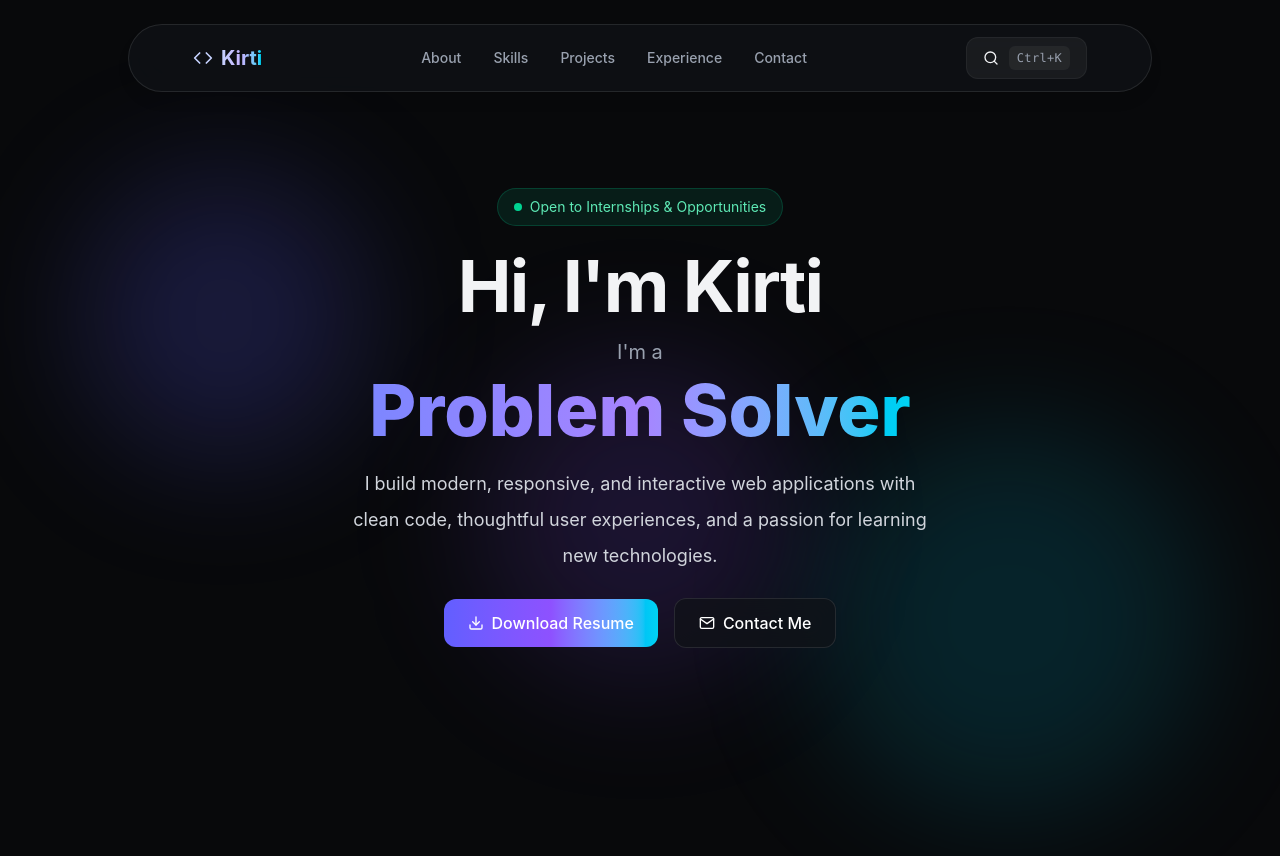
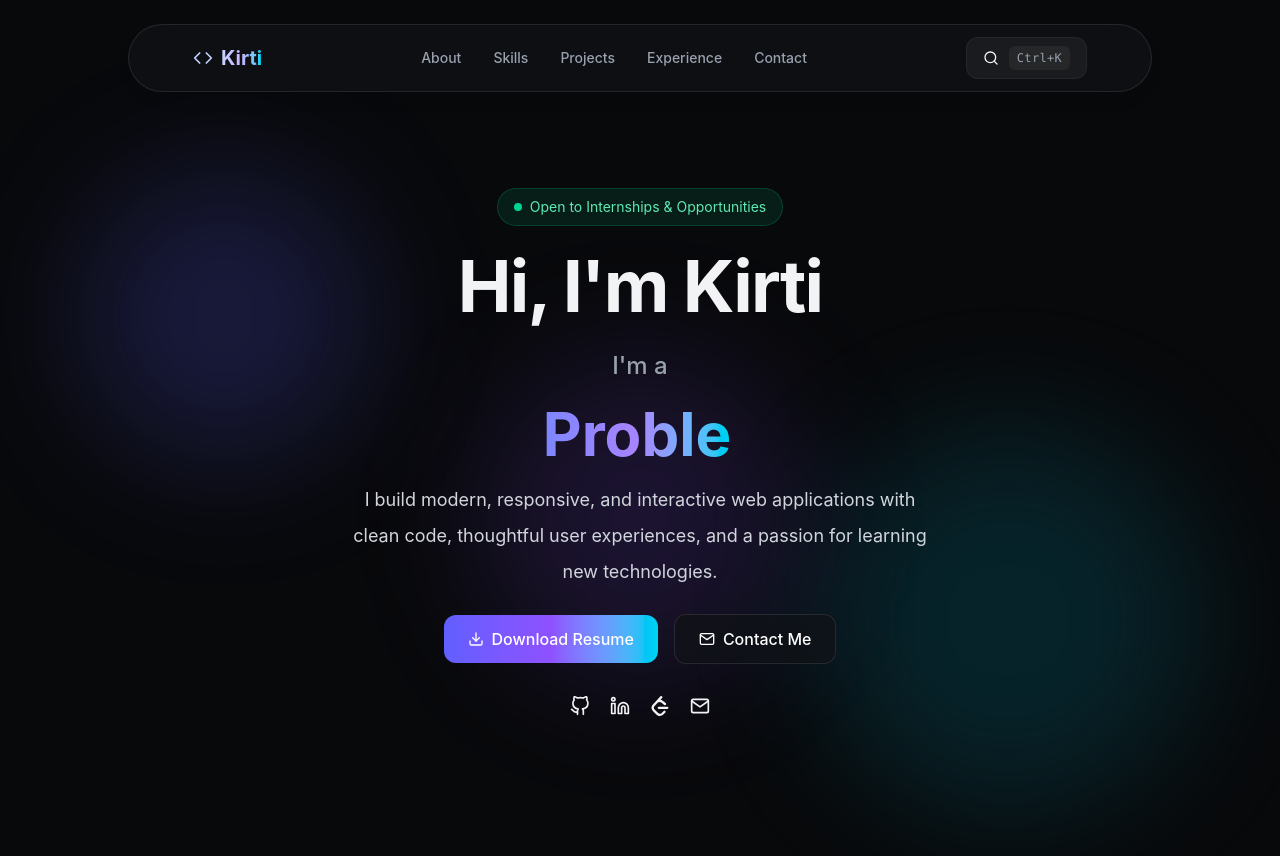
Before and after one commit to Kirti391/Portfolio-website, a React (Vite) app: page / in a window 1280 px wide. Shown: the top 856 px of the page. Built offline with nearby package versions, Linux system fonts and the light colour scheme.

Commit message:
Enhance hero section with social links

```diff
--- a/src/components/hero.jsx
+++ b/src/components/hero.jsx
@@ -1,6 +1,8 @@
 import Button from "./button";
-import { FiDownload, FiMail } from "react-icons/fi";
+import { FiDownload, FiMail , FiGithub, FiLinkedin,} from "react-icons/fi";
 import { useState, useEffect } from "react";
+import { SiLeetcode } from "react-icons/si";
+import SocialButton from "./socialButton";
 
 function Hero() {
     const roles = [
@@ -23,36 +25,55 @@ function Hero() {
     //     clearInterval(interval);
     //   };
     // }, []);
-    const typingSpeed = 120;
-    const deletingSpeed = 60;
-    useEffect(() => {
+const typingSpeed = 100;
+const deletingSpeed = 50;
+const pauseTime = 1000;
+useEffect(() => {
 
-        const interval = setInterval(() => {
-              // deleting logic
-            if (isDeleting) {
-                if (charIndex > 0) {
-                    // Still deleting
-                    setCharIndex(prev => prev - 1);
-                }
-                else {
-                    // Word completely deleted
-                    setCurrentRole(prev => (prev + 1) % roles.length);
-                    setIsDeleting(false);
-                }
-            }
-// typing logic
-            else {
-                if (charIndex < roles[currentRole].length) { setCharIndex(prev => prev + 1); }
-                else {
-            setTimeout(() => {
-                 setIsDeleting(true);
-                     }, 800);
-            }
+    let timeout;
 
-            }
-        }, isDeleting ? deletingSpeed : typingSpeed);
-        return () => clearInterval(interval);
-    }, [charIndex, isDeleting, currentRole]);
+    if (!isDeleting && charIndex < roles[currentRole].length) {
+
+        timeout = setTimeout(() => {
+            setCharIndex(prev => prev + 1);
+        }, typingSpeed);
+
+    }
+
+    else if (!isDeleting && charIndex === roles[currentRole].length) {
+
+        timeout = setTimeout(() => {
+            setIsDeleting(true);
+        }, pauseTime);
+
+    }
+
+    else if (isDeleting && charIndex > 0) {
+
+        timeout = setTimeout(() => {
+            setCharIndex(prev => prev - 1);
+        }, deletingSpeed);
+
+    }
+
+    else {
+
+        setIsDeleting(false);
+        setCurrentRole(prev => (prev + 1) % roles.length);
+
+    }
+
+    return () => clearTimeout(timeout);
+
+}, [charIndex, isDeleting, currentRole]);
+
+    // useEffect(()=>{
+    //     const cursorInterval=setInterval(() => {
+    //         setShowCursor(prev =>!prev);
+    //     }, 400);
+    //     return ()=> clearInterval(cursorInterval);
+    // }, [])
+
     return (
         <section className="relative min-h-screen flex pt-24 justify-center px-6 ">
             {/* Background */}
@@ -69,10 +90,23 @@ function Hero() {
                     <span className="text-sm text-emerald-300">Open to Internships & Opportunities</span>
                 </div>
 
-                <h1 className="text-5xl font-bold tracking-tight text-[#F2F3F5] md:text-7xl">Hi, I'm Kirti</h1>
-                <div className="mt-4 flex flex-col items-center">
-                    <p className="text-xl text-gray-400">I'm a </p>
-                    <h2 className="mt-2 bg-gradient-to-r from-indigo-400 via-violet-400 to-cyan-400 bg-clip-text text-6xl font-extrabold text-transparent md:text-7xl">{roles[currentRole].slice(0, charIndex)}</h2>
+                <h1 className="text-5xl font-bold tracking-tight text-[#F2F3F5] md:text-7xl mb-3">Hi, I'm Kirti</h1>
+                <div className="mt-4 flex flex-col items-center justify-center">
+                   <p className="text-md md:text-2xl font-medium text-gray-400">
+    I'm a
+</p>
+                      {/* <span className="text-gray-300"> */}
+        {/* I'm a&nbsp;
+    </span> */}
+  <div className="h-20 flex items-center">
+<h2 className="mt-6 flex items-center justify-center text-5xl font-bold md:text-6xl">
+
+    <span className="bg-gradient-to-r from-indigo-400 via-violet-400 to-cyan-400 bg-clip-text text-transparent">
+        {roles[currentRole].slice(0, charIndex)}
+    </span>
+
+    <span className="ml-1 h-[0.8em] w-[2px] bg-white animate-blink rounded-full"></span>
+</h2></div>
                 </div>
                 <p className="mt-5 max-w-xl text-lg text-gray-300 leading-9"> I build modern, responsive, and interactive web applications with
                     clean code, thoughtful user experiences, and a passion for learning
@@ -80,6 +114,28 @@ function Hero() {
                 <div className="flex items-center gap-4 mt-6">
                     <Button text="Download Resume" icon={<FiDownload />} variant="primary" />
                     <Button text="Contact Me" icon={<FiMail />} variant="secondary" /></div>
+<div className="mt-8 flex items-center gap-5">
+  <SocialButton
+    icon={<FiGithub size={20} />}
+    link="https://github.com/Kirti391"
+  />
+
+  <SocialButton
+    icon={<FiLinkedin size={20} />}
+    link="https://linkedin.com/in/Kirti2005"
+  />
+
+  <SocialButton
+    icon={<SiLeetcode size={20} />}
+    link="https://leetcode.com/Kirti2005"
+  />
+
+  <SocialButton
+    icon={<FiMail size={20} />}
+    link="mailto:jainwarkirti8@gmail.com"
+  />
+</div>
+
 
             </div>
 
--- /dev/null
+++ b/src/components/socialButton.jsx
@@ -0,0 +1,9 @@
+function SocialButton({ icon, link }) {
+  return (
+    <a href={link}>
+      {icon}
+    </a>
+  );
+}
+
+export default SocialButton;
--- a/src/index.css
+++ b/src/index.css
@@ -2,3 +2,12 @@
 html {
   scroll-behavior: smooth;
 }
+@keyframes blink {
+  50% {
+    opacity: 0;
+  }
+}
+
+.animate-blink {
+  animation: blink 0.8s step-end infinite;
+}
```
